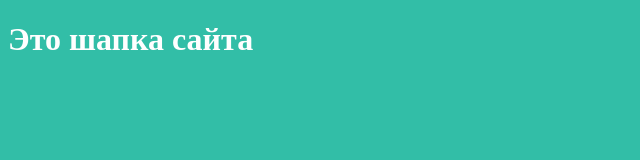
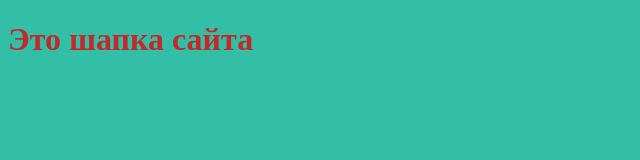
Before and after one commit to RomanNikitchenko/my-resume, a plain HTML site: page index.html in a window 1280 px wide. Shown: the whole page, without its empty margins (0-640 px from the left). Drawn offline with Linux system fonts and the light colour scheme.

Commit message:
добавил цвет тексту

```diff
--- a/CSS/styles.css
+++ b/CSS/styles.css
@@ -1,4 +1,4 @@
 body{
     background-color: rgb(50, 190, 167);
-    color: #fff;
+    color: rgb(196, 41, 41);
 }
```
